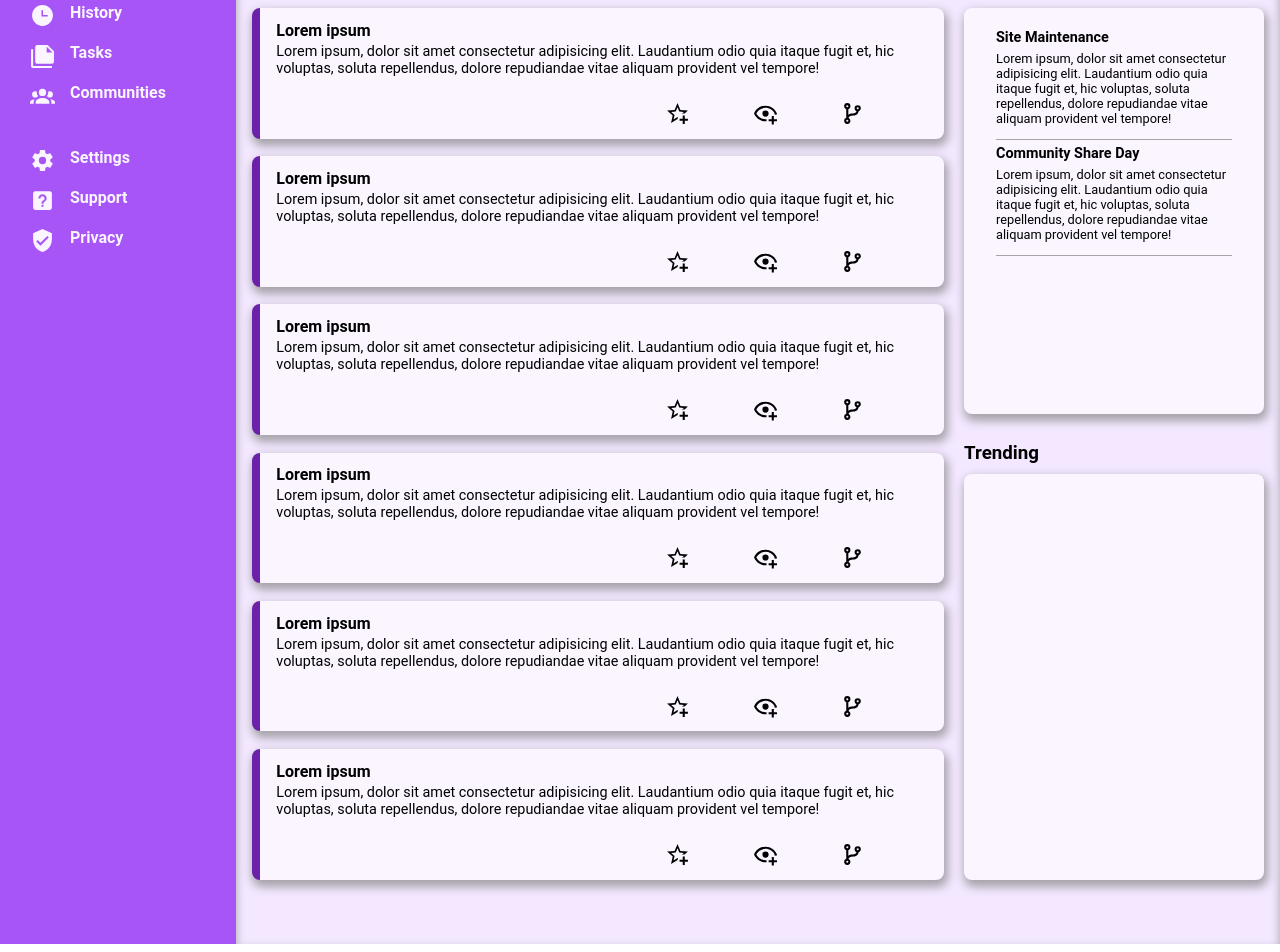
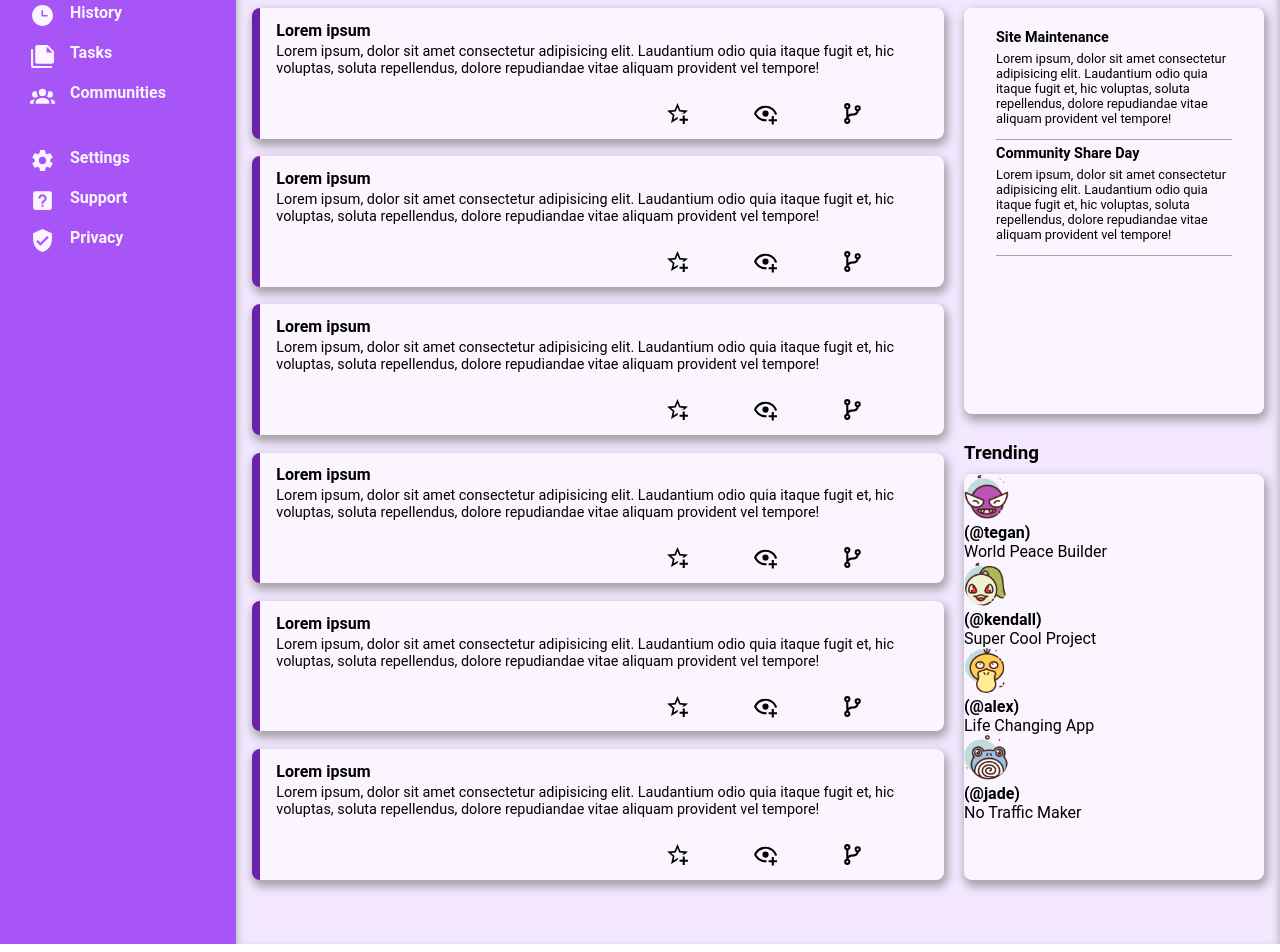
Before and after one commit to GerardoSalinas/Admin-dashboard, a website: page public/index.html in a window 1280 px wide. Shown: the part 207-1159 px from the top of the page. Drawn offline with Linux system fonts and the light colour scheme.

Commit message:
Creates trends

```diff
--- a/public/index.html
+++ b/public/index.html
@@ -179,13 +179,27 @@
                                 dolore repudiandae vitae aliquam provident vel tempore!
                             </p>
                         </div>
-                        <!-- dummy text and horizontal separators -->
                     </div>
             </div>
             <div class="trendingContainer">
                 <h3 id="trendingSection" >Trending</h3>
                     <div class="trending">
-                        <!-- dummy text and horizontal separators -->
+                        <div class="trendInfo">
+                            <img class="profilePic" src="assets/ghastly.png" alt="profilePic">
+                                <p class="userName"><strong>(@tegan)</strong><br><span>World Peace Builder</span></p>
+                        </div>
+                        <div class="trendInfo">
+                            <img class="profilePic" src="assets/chicorita.png" alt="profilePic">
+                                <p class="userName"><strong>(@kendall)</strong><br><span>Super Cool Project</span></p>
+                        </div>
+                        <div class="trendInfo">
+                            <img class="profilePic" src="assets/psyduck.png" alt="profilePic">
+                                <p class="userName"><strong>(@alex)</strong><br><span>Life Changing App</span></p>
+                        </div>
+                        <div class="trendInfo">
+                            <img class="profilePic" src="assets/poliwag.png" alt="profilePic">
+                                <p class="userName"><strong>(@jade)</strong><br><span>No Traffic Maker</span></p>
+                        </div>
                     </div>
             </div>
         </main>
```
